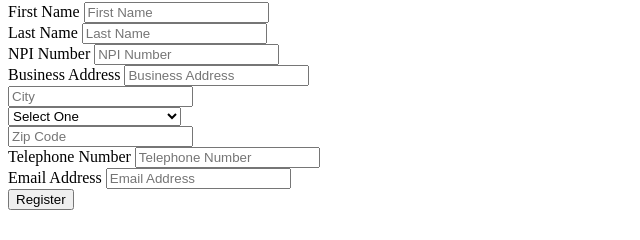
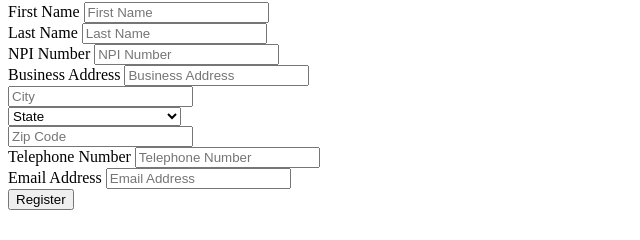
Before and after one commit to kwilla822/User-Registration, a website: page index.html in a window 1280 px wide. Shown: the part 496-736 px from the top of the page, 0-640 px from the left. Drawn offline with Linux system fonts and the light colour scheme.

Commit message:
"State" placeholder is more intuitive here.

```diff
--- a/index.html
+++ b/index.html
@@ -42,7 +42,7 @@
     <div class="form-group">
 			<label></label>
 			<select data-bind="value: state" required>
-        <option value="" selected disabled>Select One</option>
+        <option value="" selected disabled>State</option>
         <option value="AL">Alabama (AL)</option>
         <option value="AK">Alaska (AK)</option>
         <option value="AZ">Arizona (AZ)</option>
```
